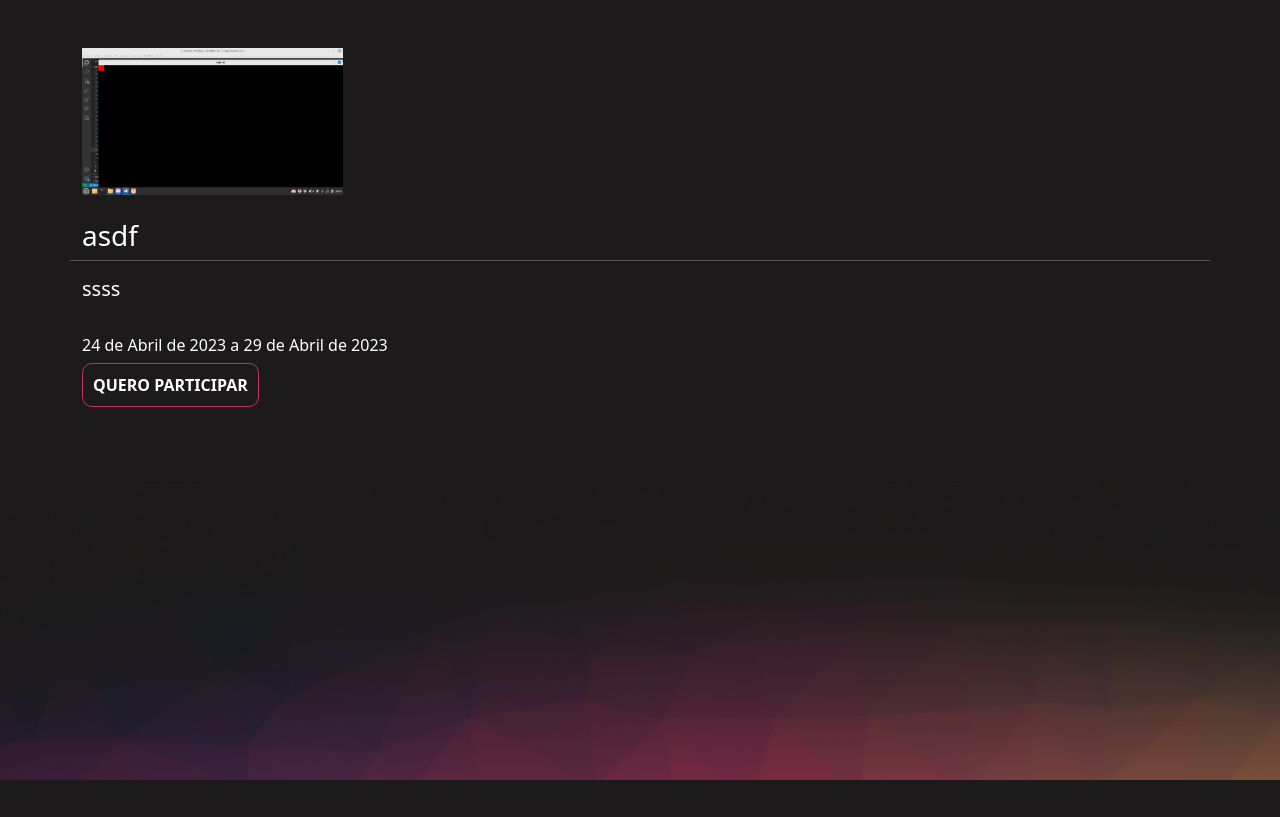
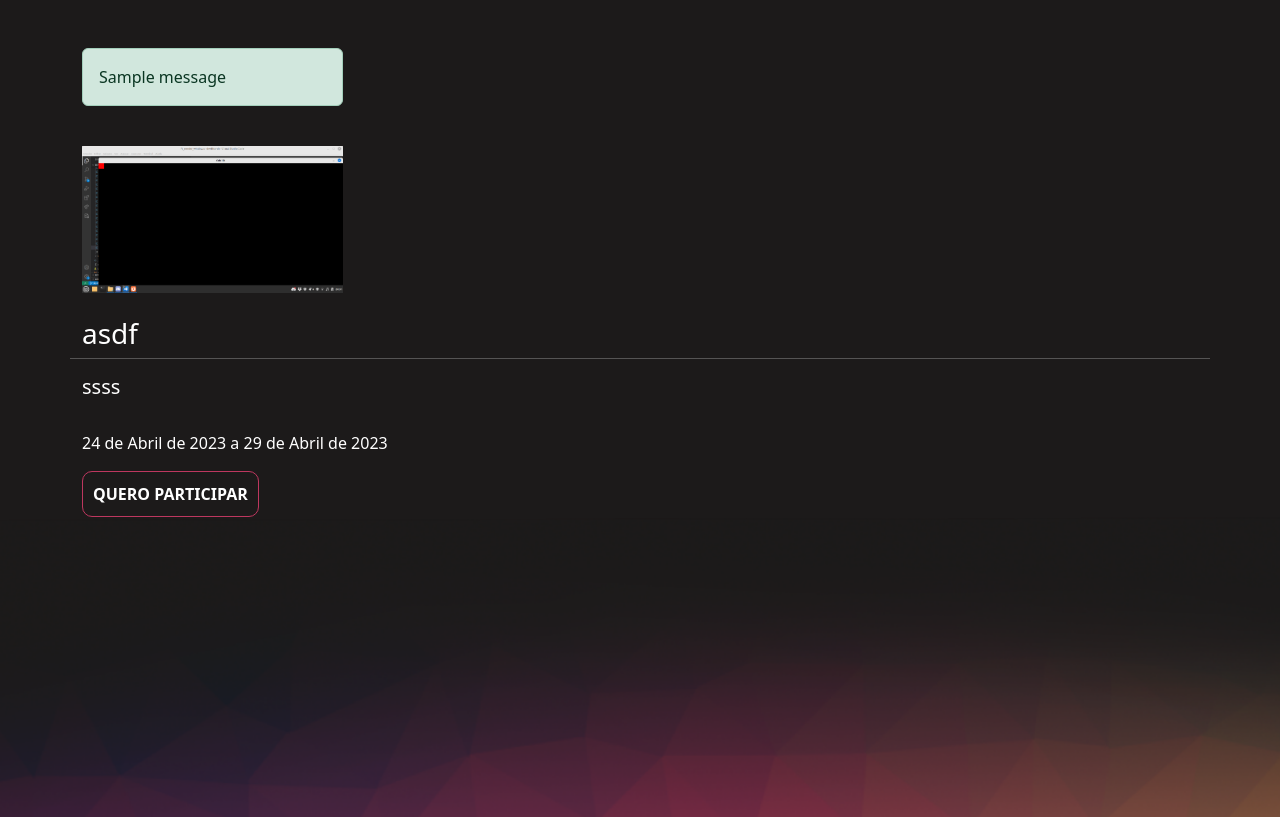
Before and after one commit to YamachitaR/Pythonando, a Django app: page /eventos/inscrever_evento/1/ in a window 1280 px wide. Shown: the part 56-873 px from the top of the page. Before the commit the page ends 836 px from the top, so only its background shows below. Run offline with Django 4.2, Linux system fonts and the light colour scheme; data comes from the database, SQL or seed files in the repository; both versions use the stored data as it was after the commit; one stand-in notice (Sample message) is shown.

Commit message:
finalizando inscrever evento

```diff
--- a/type_event/eventos/models.py
+++ b/type_event/eventos/models.py
@@ -17,6 +17,11 @@ class Evento(models.Model):
     carga_horaria = models.IntegerField()
     logo = models.FileField(upload_to="logos") # pegando o tipo imagem, salvando na pasta logos
 
+    # A relaçao vai se de muitos para muitos, ou seja,
+    # um participantes pode participar de varios eventos
+    # assim como um evento pode ter varios participantes
+    participantes = models.ManyToManyField(User, related_name="evento_participante", null=True, blank=True)
+
     #paleta de cores
     # as vores estao em hexadecimal
     cor_principal = models.CharField(max_length=7)
--- a/type_event/eventos/templates/inscrever_evento.html
+++ b/type_event/eventos/templates/inscrever_evento.html
@@ -7,7 +7,12 @@
     <div class="container">
         <div class="row">
             <div class="col-md-3">
-
+                {% if messages %}
+                    {% for message in messages %}
+                        <div class="alert {{ message.tags }}">{{ message }}</div>
+                    {% endfor %}
+                {% endif %}
+                <br>
                 <img width="100%" src="{{evento.logo.url}}">
                 <br>
                 <br>
@@ -20,7 +25,16 @@
                 <br>
                 <p>{{evento.data_inicio}} a {{evento.data_termino}}</p>
 
-                <a style="text-decoration: none;" class="btn-principal" href="#">QUERO PARTICIPAR</a>
+                  {% comment %} nesse if para ver se ja esta participando ou nao {% endcomment %}
+                {% if request.user in evento.participantes.all %}
+                     <input style="border-color: green;" type="submit" class="btn-principal" value="JÁ ESTÁ PARTICIPANDO" disabled>
+                {% else%}
+                    <form action="{% url 'inscrever_evento' evento.id %}" method="POST">{% csrf_token %}
+                        <input type="submit" class="btn-principal" value="QUERO PARTICIPAR">
+                    </form>
+                {% endif %}
+
+
 
             </div>
         </div>
--- a/type_event/eventos/views.py
+++ b/type_event/eventos/views.py
@@ -43,6 +43,7 @@ def novo_evento(request):
         messages.add_message(request, constants.SUCCESS, 'Evento cadastrado com sucesso')
         return redirect(reverse('novo_evento'))
 
+# @login_required
 # pagina do gerencia evento
 def gerenciar_evento(request):
     if request.method == "GET":
@@ -68,7 +69,7 @@ def gerenciar_evento(request):
         # Repare nesse eventos que é um dicionario, vai se importante para imprimir na pagina
         return render(request, 'gerenciar_evento.html', {'eventos': eventos})
 
-
+#@login_required  tirar comentario depois
 # vai se aquela pagina de inscerver
 def inscrever_evento(request, id):
 
@@ -78,3 +79,10 @@ def inscrever_evento(request, id):
     evento = get_object_or_404(Evento, id=id)
     if request.method == "GET":
         return render(request, 'inscrever_evento.html', {'evento': evento})
+    elif request.method == "POST":
+        # Validar se o usuário já é um participante
+        evento.participantes.add(request.user)
+        evento.save()
+
+        messages.add_message(request, constants.SUCCESS, 'Inscrição com sucesso.')
+        return redirect(reverse('inscrever_evento', kwargs={'id': id}))
```
Also changed, not shown: README.md, type_event/db.sqlite3, type_event/eventos/migrations/0002_evento_participantes.py (added).
